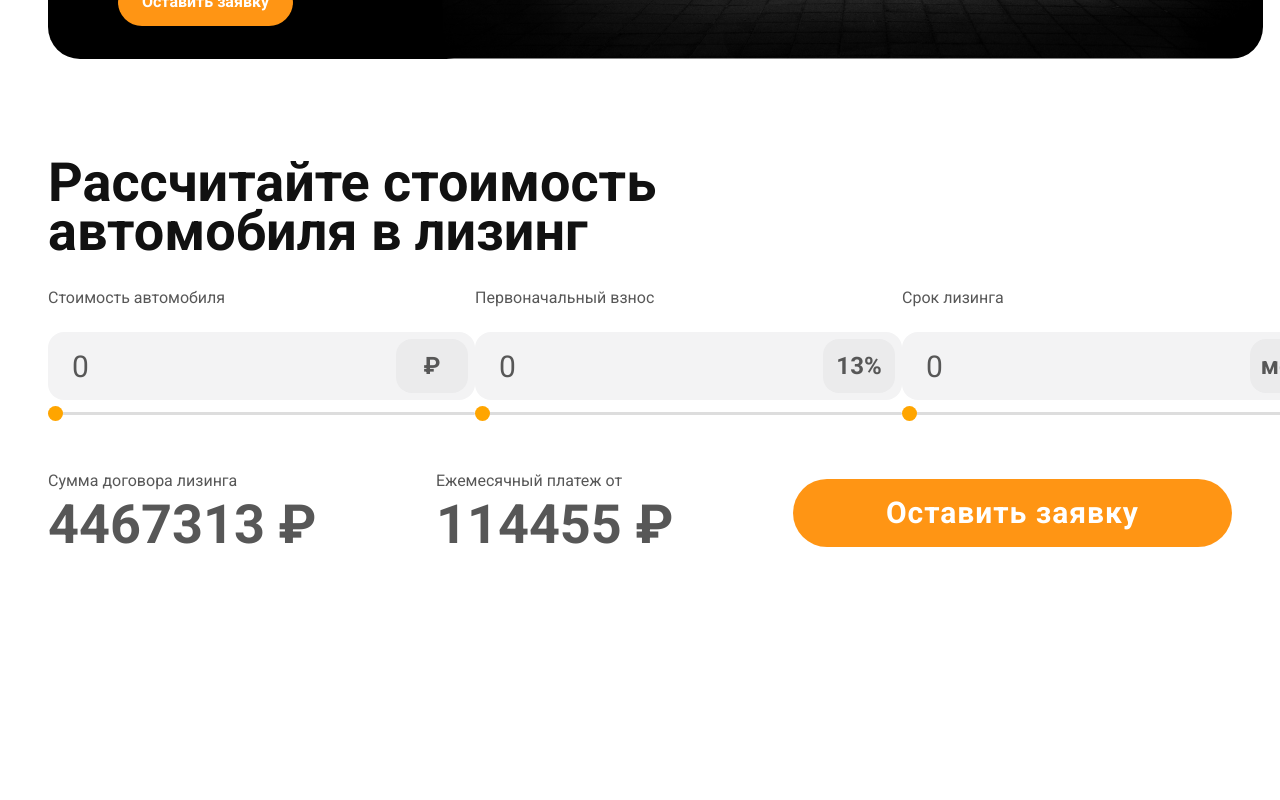
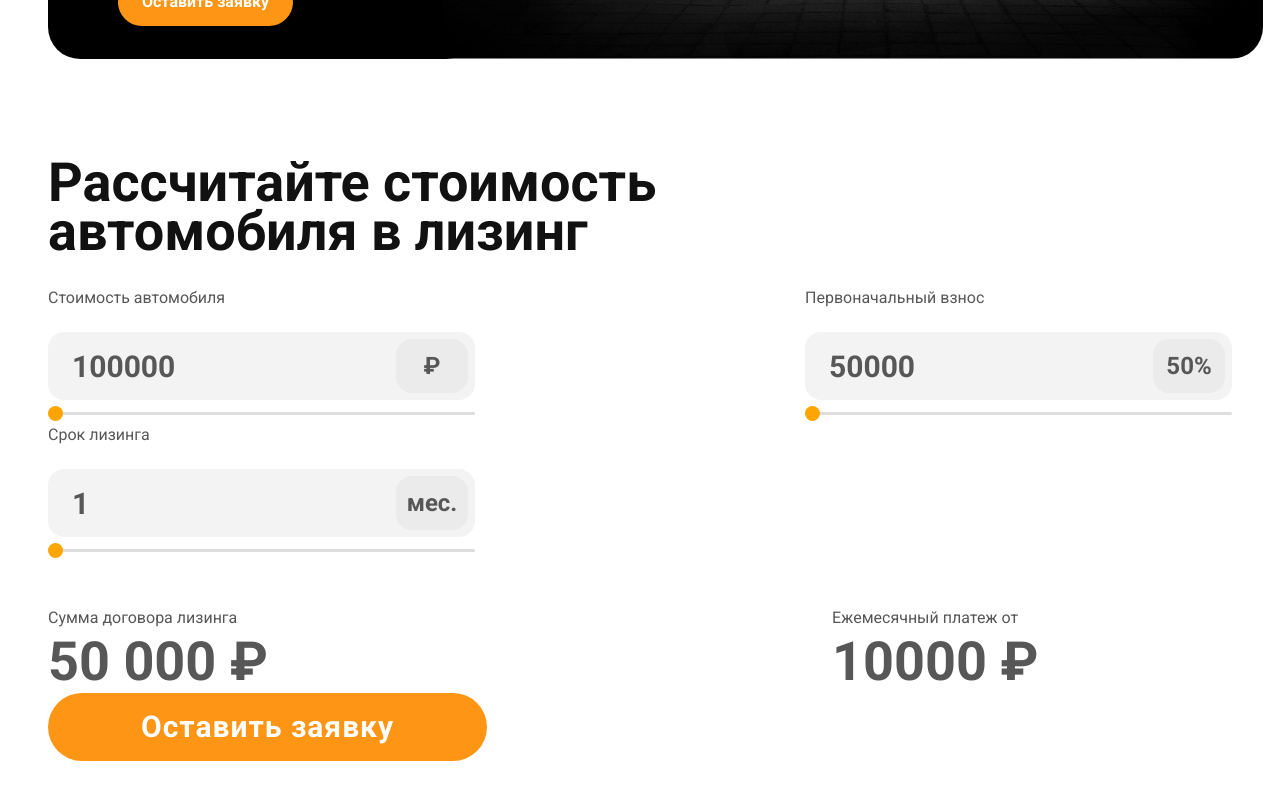
Before and after one commit to DmitriyBartenev/OXEM, a Next.js app: page / in a window 1280 px wide. Shown: the part 504-1304 px from the top of the page. Before the commit the page ends 1197 px from the top, so only its background shows below. Built offline with nearby package versions, Linux system fonts and the light colour scheme.

Commit message:
added calc

```diff
--- a/src/components/Calculator/CalculatedValue.tsx
+++ b/src/components/Calculator/CalculatedValue.tsx
@@ -3,7 +3,7 @@ import { StyledCalculatedBox } from "./styles";
 
 interface CalculatedValueProps {
     label: string,
-    sum: number
+    sum: number,
 }
 
 const CalculatedValue: React.FC<CalculatedValueProps> = ({ label, sum }) => {
@@ -11,7 +11,7 @@ const CalculatedValue: React.FC<CalculatedValueProps> = ({ label, sum }) => {
     return(
         <StyledCalculatedBox>
             <p>{label}</p>
-            <span>{sum} ₽</span>
+            <span>{sum.toLocaleString().replace(/,/g, ' ')} ₽</span>
         </StyledCalculatedBox>
     )
 }
--- a/src/components/Calculator/Price.tsx
+++ b/src/components/Calculator/Price.tsx
@@ -1,4 +1,4 @@
-import React from "react";
+import React, {Dispatch, SetStateAction, useState} from "react";
 
 import {
     StyledCalculatorBox,
@@ -14,11 +14,13 @@ interface PriceProps {
     min: number,
     max: number,
     step: number,
+    summa: number,
+    setSumma: Dispatch<SetStateAction<number>>
 }
 
 const Price: React.FC<PriceProps> = ({ label, text, min, max, step }) => {
 
-    const [price, setPrice] = React.useState<string>('0');
+    const [value, setValue] = useState<string>('0');
 
     return(
         <StyledCalculatorBox>
@@ -26,11 +28,11 @@ const Price: React.FC<PriceProps> = ({ label, text, min, max, step }) => {
                 {label}
             </label>
             <StyledInputTextBox>
-                <StyledInputText type='text' value={price} onChange={(e) => setPrice(e.target.value)} />
+                <StyledInputText type='text' value={value} onChange={(e) => setValue(e.target.value)} />
                 <span>{text}</span>
             </StyledInputTextBox>
             <StyledRangeInputBox>
-                <StyledInputRange type='range' min={min} max={max} step={step} value={price} onChange={(e) => setPrice(e.target.value)}/>
+                <StyledInputRange type='range' min={min} max={max} step={step} value={value} onChange={(e) => setValue(e.target.value)}/>
             </StyledRangeInputBox>
         </StyledCalculatorBox>
     )
--- a/src/components/Calculator/index.tsx
+++ b/src/components/Calculator/index.tsx
@@ -1,27 +1,106 @@
-import React from "react";
+import React, { useState } from "react";
 
-import { inputsData, calculatedData } from "@/data";
-
-import Price from "./Price";
-import CalculatedValue from "./CalculatedValue";
-
-import { StyledContainer, StyledInputs, StyledCalculatedValue, StyledButton } from './styles';
+import {
+    StyledContainer,
+    StyledInputs,
+    StyledCalculatedValue,
+    StyledButton,
+    StyledCalculatorBox,
+    StyledInputTextBox,
+    StyledInputText,
+    StyledRangeInputBox,
+    StyledInputRange,
+    StyledCalculatedBox
+} from './styles';
 
 const Calculator: React.FC = () => {
+
+    const [carPrice, setCarPrice] = useState<string>('100000');
+    const [deposit, setDeposit] = useState<string>('50000');
+    const [duration, setDuration] = useState<string>('1');
+
+    const rate = Math.round((parseInt(deposit) / parseInt(carPrice))*100);
+
+    const sum = Math.round(parseInt(carPrice) *(1-rate/100));
 
 
     return(
         <StyledContainer>
             <h3>Рассчитайте стоимость автомобиля в лизинг</h3>
             <StyledInputs>
-                {
-                    inputsData.map(props => <Price key={props.id} {...props}/>)
-                }
+                <StyledCalculatorBox>
+                    <label>
+                        Стоимость автомобиля
+                    </label>
+                    <StyledInputTextBox>
+                        <StyledInputText
+                            type='text'
+                            value={carPrice}
+                            onChange={(e) => setCarPrice(e.target.value)}/>
+                        <span>₽</span>
+                    </StyledInputTextBox>
+                    <StyledRangeInputBox>
+                        <StyledInputRange
+                            type='range'
+                            min={100_000}
+                            max={4_000_000}
+                            step={100_000}
+                            value={carPrice}
+                            onChange={(e) => setCarPrice(e.target.value)}/>
+                    </StyledRangeInputBox>
+                </StyledCalculatorBox>
+                <StyledCalculatorBox>
+                    <label>
+                        Первоначальный взнос
+                    </label>
+                    <StyledInputTextBox>
+                        <StyledInputText
+                            type='text'
+                            value={deposit}
+                            onChange={(e) => setDeposit(e.target.value)}/>
+                        <span>{rate}%</span>
+                    </StyledInputTextBox>
+                    <StyledRangeInputBox>
+                        <StyledInputRange
+                            type='range'
+                            min={50_000}
+                            max={carPrice}
+                            step={50_000}
+                            value={deposit}
+                            onChange={(e) => setDeposit(e.target.value)}/>
+                    </StyledRangeInputBox>
+                </StyledCalculatorBox>
+                <StyledCalculatorBox>
+                    <label>
+                        Срок лизинга
+                    </label>
+                    <StyledInputTextBox>
+                        <StyledInputText
+                            type='text'
+                            value={duration}
+                            onChange={(e) => setDuration(e.target.value)}/>
+                        <span>мес.</span>
+                    </StyledInputTextBox>
+                    <StyledRangeInputBox>
+                        <StyledInputRange
+                            type='range'
+                            min={1}
+                            max={60}
+                            step={6}
+                            value={duration}
+                            onChange={(e) => setDuration(e.target.value)}/>
+                    </StyledRangeInputBox>
+                </StyledCalculatorBox>
             </StyledInputs>
             <StyledCalculatedValue>
-                {
-                    calculatedData.map(props => <CalculatedValue key={props.id} {...props}/>)
-                }
+                <StyledCalculatedBox>
+                    <p>Сумма договора лизинга</p>
+                    <span>{sum.toLocaleString().replace(/,/g, ' ')} ₽</span>
+                </StyledCalculatedBox>
+                <StyledCalculatedBox>
+                    <p>Ежемесячный платеж от</p>
+                    <span>10000 ₽</span>
+                </StyledCalculatedBox>
                 <StyledButton>
                     Оставить заявку
                 </StyledButton>
--- a/src/components/Calculator/styles.ts
+++ b/src/components/Calculator/styles.ts
@@ -37,6 +37,7 @@ export const StyledInputs = styled.div`
     display: flex;
     justify-content: space-between;
     align-items: center;
+    flex-wrap: wrap;
 `
 
 export const StyledCalculatedValue = styled.div`
@@ -45,6 +46,7 @@ export const StyledCalculatedValue = styled.div`
     display: flex;
     justify-content: space-between;
     align-items: center;
+    flex-wrap: wrap;
 `
 
 export const StyledCalculatorBox = styled.div`
@@ -58,6 +60,7 @@ export const StyledCalculatorBox = styled.div`
     }
     input{
         width: 427px;
+        font-weight: 700;
     }
 `
 
@@ -123,7 +126,7 @@ export const StyledInputRange = styled.input`
 `
 
 export const StyledCalculatedBox = styled.div`
-    height: 100%;
+    min-width: 400px;
     p{
         font-size: 16px;
         line-height: 150%;
```
